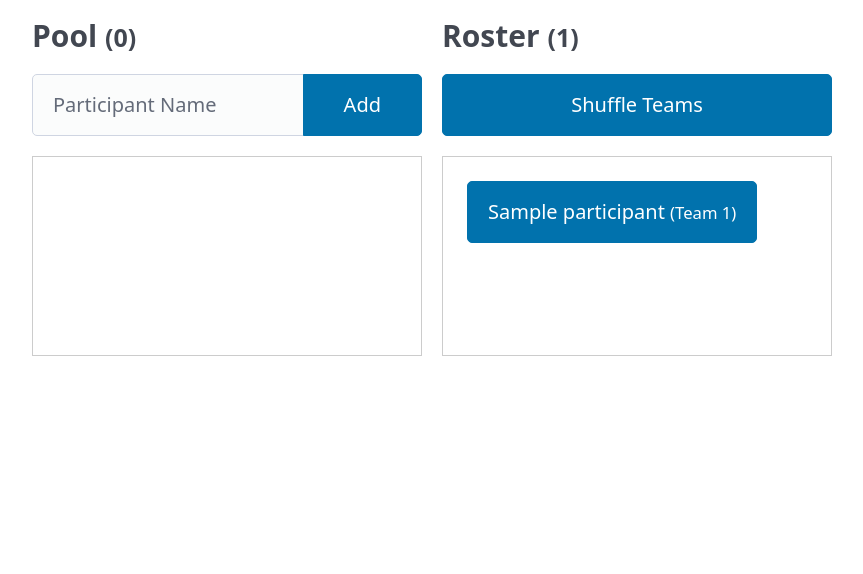
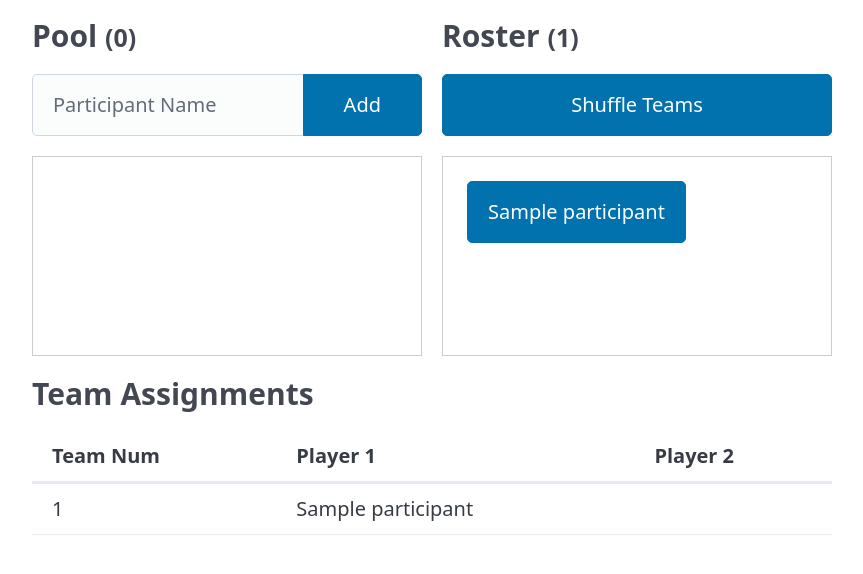
Before and after one commit to litdream/roaster-shuffle, a Flask app: page /event/1 in a window 1280 px wide. Shown: the part 202-776 px from the top of the page, without its empty margins (208-1071 px from the left). Run offline with Flask 3, Linux system fonts and the light colour scheme; tables that the repository leaves empty hold one stand-in row (values such as "Sample post"); some libraries are stand-ins or nearby versions.

Commit message:
Team roaster and shuffle output implemented.

```diff
--- a/app.py
+++ b/app.py
@@ -43,7 +43,19 @@ def event_dashboard(event_id):
     event = Event.query.get_or_404(event_id)
     pool = [p for p in event.participants if p.status == 'pool']
     roster = [p for p in event.participants if p.status == 'roster']
-    return render_template('event.html', event=event, pool=pool, roster=roster)
+
+    # Group by team_id
+    teams = {}
+    for p in roster:
+        if p.team_id:
+            if p.team_id not in teams:
+                teams[p.team_id] = []
+            teams[p.team_id].append(p)
+
+    # Sort teams by team_id
+    sorted_teams = dict(sorted(teams.items()))
+
+    return render_template('event.html', event=event, pool=pool, roster=roster, teams=sorted_teams)
 
 @app.route('/event/<int:event_id>/register', methods=['POST'])
 def register_participant(event_id):
--- a/templates/event.html
+++ b/templates/event.html
@@ -50,11 +50,34 @@
                     hx-target="body"
                     class="participant-btn primary">
                     {{ p.name }}
-                    {% if p.team_id %}<small>(Team {{ p.team_id }})</small>{% endif %}
                 </button>
             {% endfor %}
         </div>
     </section>
 </div>
 
+{% if teams %}
+<section>
+    <h3>Team Assignments</h3>
+    <table>
+        <thead>
+            <tr>
+                <th>Team Num</th>
+                <th>Player 1</th>
+                <th>Player 2</th>
+            </tr>
+        </thead>
+        <tbody>
+            {% for team_id, members in teams.items() %}
+            <tr>
+                <td>{{ team_id }}</td>
+                <td>{{ members[0].name if members|length > 0 else '' }}</td>
+                <td>{{ members[1].name if members|length > 1 else '' }}</td>
+            </tr>
+            {% endfor %}
+        </tbody>
+    </table>
+</section>
+{% endif %}
+
 {% endblock %}
--- a/test_app.py
+++ b/test_app.py
@@ -48,7 +48,10 @@ def test_full_flow(client):
         assert roster_count == 4
 
     # 4. Shuffle (Form Teams)
-    client.post(f'/event/{event_id}/shuffle', follow_redirects=True)
+    response = client.post(f'/event/{event_id}/shuffle', follow_redirects=True)
+    assert b'Team Assignments' in response.data
+    assert b'Player 1' in response.data
+    assert b'Player 2' in response.data
 
     with app.app_context():
         # Verify teams
```
